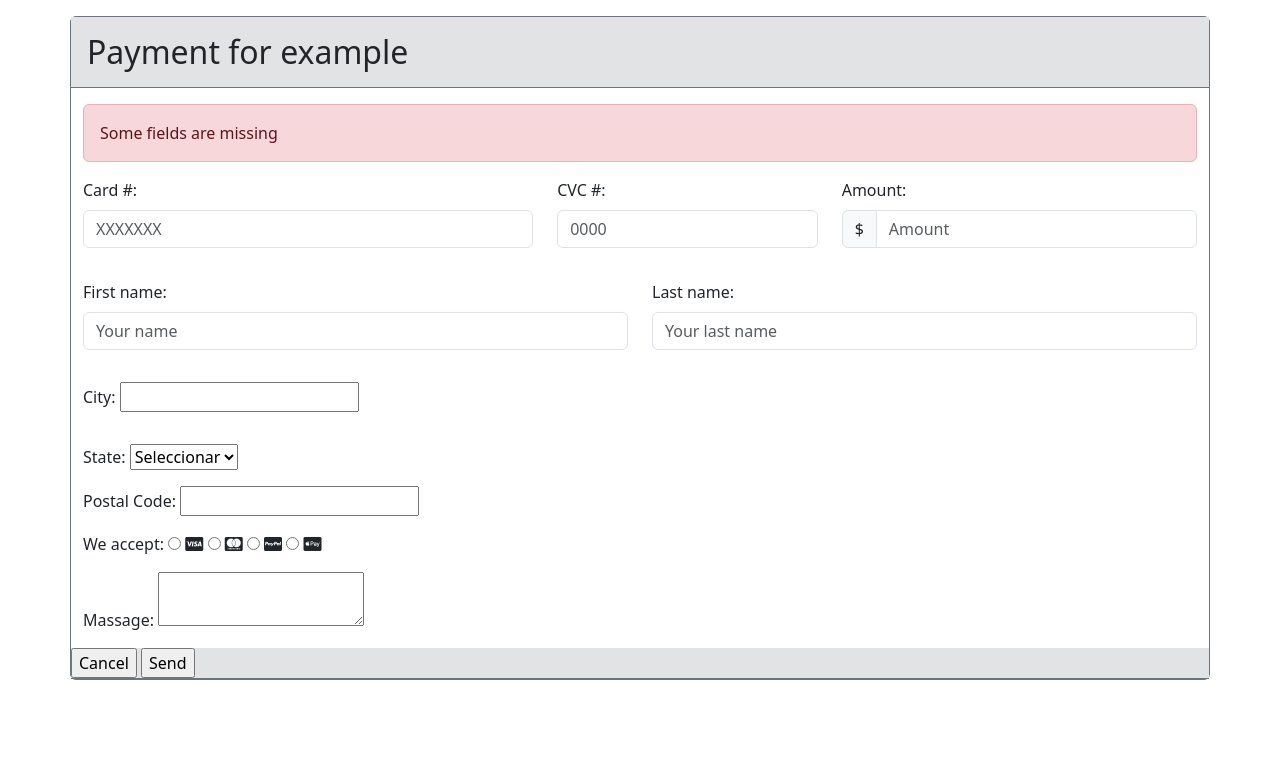
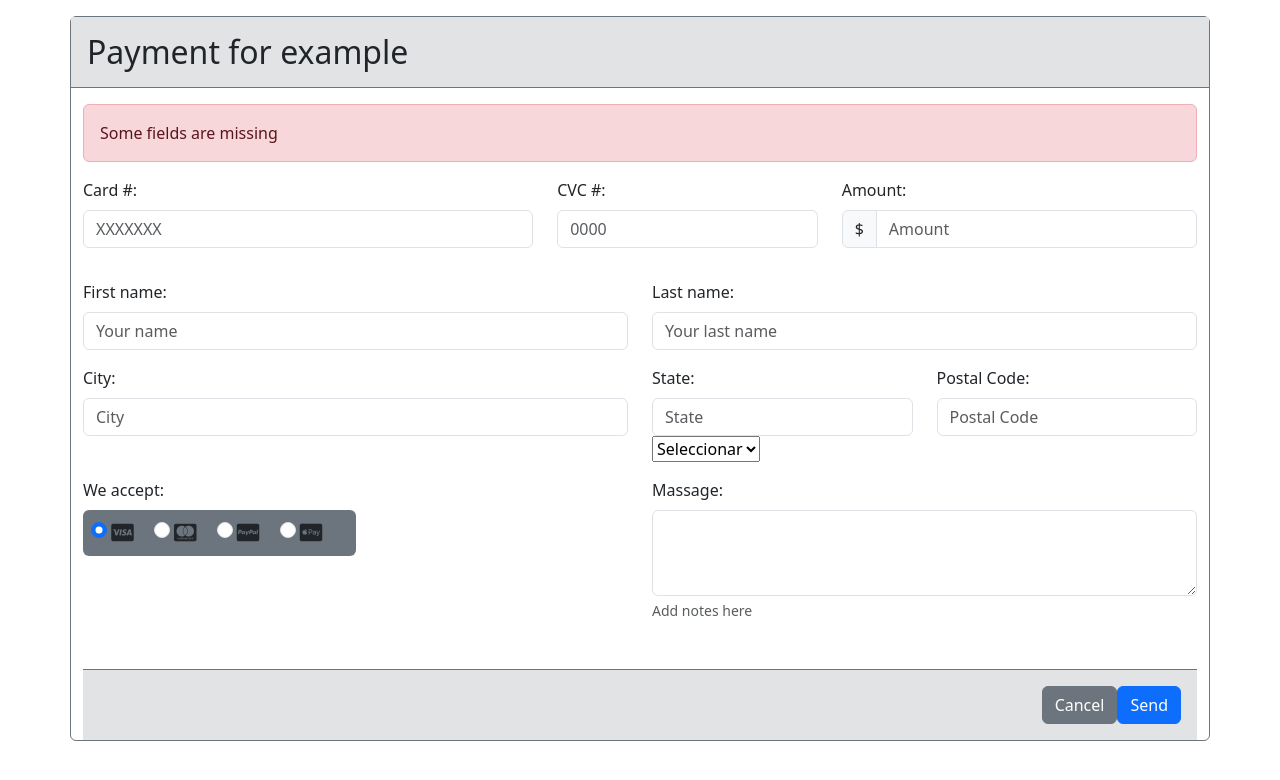
Before and after one commit to Manueljcm04/manuel-formulario-html, a plain HTML site: page index.html in a window 1280 px wide. Drawn offline with nearby package versions, Linux system fonts and the light colour scheme.

Commit message:
formulariof

```diff
--- a/index.html
+++ b/index.html
@@ -52,66 +52,69 @@
                     <label class="form-label" for="Lastname">Last name:</label>
                     <input class="form-control" type="text" id="Lastname" placeholder="Your last name">
                 </div>
-                <p>
-                <div class="col-4">
-                    City:
-                    <input name="name" type="text" value="">
+                <div class="col-md-6">
+                    <label class="form-label" for="Lastname">City:</label>
+                    <input class="form-control" type="text" id="City" placeholder="City">
                 </div>
+                <div class="col-md-3">
+                    <label class="form-label" for="Lastname">State:</label>
+                    <input class="form-control" type="text" id="State" placeholder="State">
+                    <select name="State" placeholder="Pick a state">
+                        <option selected>Seleccionar</option>
+                        <option value="Madrid">Madrid</option>
+                        <option value="Barcelona">Barcelona</option>
+                        <option value="Valencia">Valencia</option>
+                    </select>
+                </div>
+                <div class="col-md-3">
+                    <label class="form-label" for="Lastname">Postal Code:</label>
+                    <input class="form-control" type="text" id="Postal Code" placeholder="Postal Code">
+                </div>
+                <div class="col-md-6 mt-3">
+                    <label class="form-label" for="We accept"> We accept:</label>
+                    <div class="col-md-6 bg bg-secondary justify-content-between p-2 rounded">
+                        <div class="form-check-inline">
+                            <input type="radio" class="form-check-input" name="flexRadioDifoult" checked>
+                            <label class="form-check-label fs-5" for="flexRadioDifoult">
+                                <i class="fa-brands fa-cc-visa"></i>
+                            </label>
+                        </div>
+                        <div class="form-check-inline">
+                            <input type="radio" class="form-check-input" name="flexRadioDifoult">
+                            <label class="form-check-label fs-5" for="flexRadioDifoult">
+                                <i class="fa-brands fa-cc-mastercard"></i>
+                            </label>
+                        </div>
+                        <div class="form-check-inline">
+                            <input type="radio" class="form-check-input" name="flexRadioDifoult">
+                            <label class="form-check-label fs-5" for="flexRadioDifoult">
+                                <i class="fa-brands fa-cc-paypal"></i>
+                            </label>
+                        </div>
+                        <div class="form-check-inline">
+                            <input type="radio" class="form-check-input" name="flexRadioDifoult">
+                            <label class="form-check-label fs-5" for="flexRadioDifoult">
+                                <i class="fa-brands fa-cc-apple-pay"></i>
+                            </label>
+                        </div>
 
-                </p>
-                <p>
-                <div>
-                    <div class="col-4">
-                        State:
-                        <select name="State" placeholder="Pick a state">
-                            <option selected>Seleccionar</option>
-                            <option value="Madrid">Madrid</option>
-                            <option value="Barcelona">Barcelona</option>
-                            <option value="Valencia">Valencia</option>
-                        </select>
                     </div>
-                    </p>
 
-                    <div class="col-4">
-                        <p>
-                            Postal Code:
-                            <input name="name" type="text" value="">
-                        </p>
-                    </div>
                 </div>
-                <div class="col-6">
-                    <p>
-                        We accept:
-                        <input type="radio" name="color[]" value="green">
-                        <i class="fa-brands fa-cc-visa"></i>
-                        <input type="radio" name="color[]" value="green">
-                        <i class="fa-brands fa-cc-mastercard"></i>
-                        <input type="radio" name="color[]" value="green">
-                        <i class="fa-brands fa-cc-paypal"></i>
-                        <input type="radio" name="color[]" value="green">
-                        <i class="fa-brands fa-cc-apple-pay"></i>
-                    </p>
+                <div class="col-md-6 mb-5 mt-3">
+                    <label class="form-label" for="Massage">Massage:</label>
+                    <textarea name="comments" class="form-control" id="Massage" rows="3"></textarea>
+                    <div class="form-text">Add notes here</div>
                 </div>
         </div>
-        <div class="col-6">
-            <p>
-
-                Massage:
-                <textarea name="comments"></textarea>
-            </p>
+        <div class="col-12 border-top border-secondary p-3 d-md-flex justify-content-md-end bg-secondary-subtle">
+            <button type="button" class="mr-3 btn btn-secondary">Cancel</button>
+            <button type="button" class="btn btn-primary">Send</button>
         </div>
-
-
         </form>
 
 
-        <div class="row border-bottom border-secondary">
-            <div class="col-12 bg-secondary-subtle p-0">
 
-                <input type="button" value="Cancel">
-                <input type="button" value="Send">
-            </div>
-        </div>
     </div>
     <script src="https://cdn.jsdelivr.net/npm/@popperjs/core@2.11.8/dist/umd/popper.min.js"
         integrity="sha384-I7E8VVD/ismYTF4hNIPjVp/Zjvgyol6VFvRkX/vR+Vc4jQkC+hVqc2pM8ODewa9r"
```
